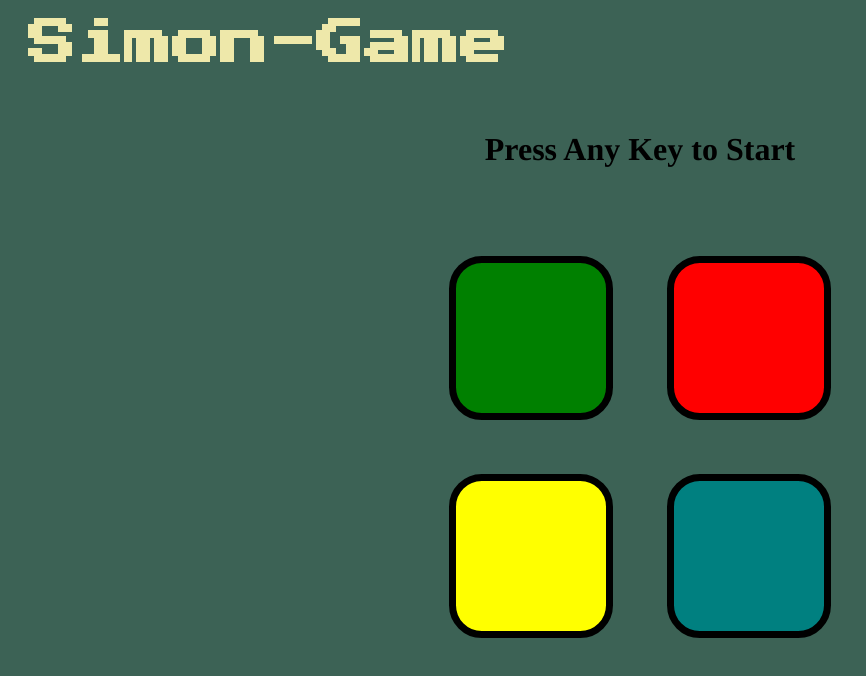
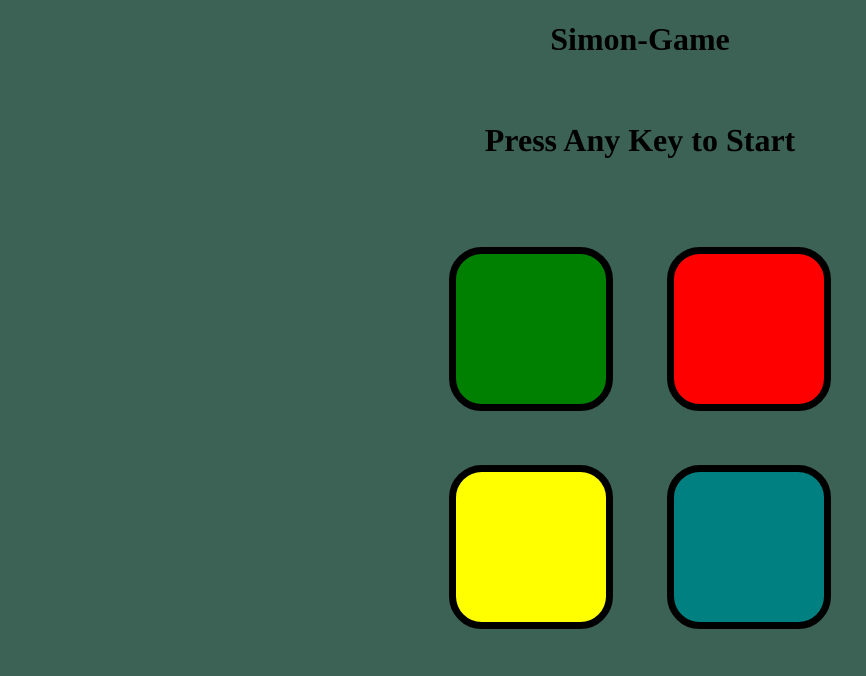
Before and after one commit to Anilthapa4/Simon-Game, a plain HTML site: page index.html in a window 1280 px wide. Shown: the whole page, without its empty margins (0-866 px from the left). Drawn offline with nearby package versions, Linux system fonts and the light colour scheme.

Commit message:
Update index.html

```diff
--- a/index.html
+++ b/index.html
@@ -9,7 +9,7 @@
 </head>
 
 <body>
-  <h1 class="left">Simon-Game</h1>
+  <h1 class="center">Simon-Game</h1>
   <h1 id="level-title">Press Any Key to Start</h1>
   <div class="container">
     <div lass="row">
```
